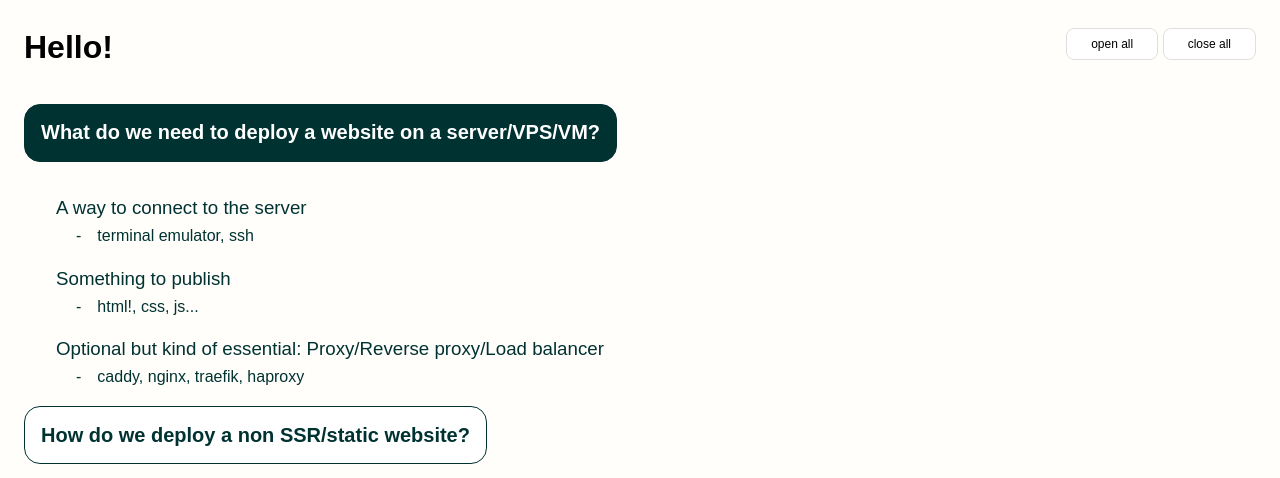
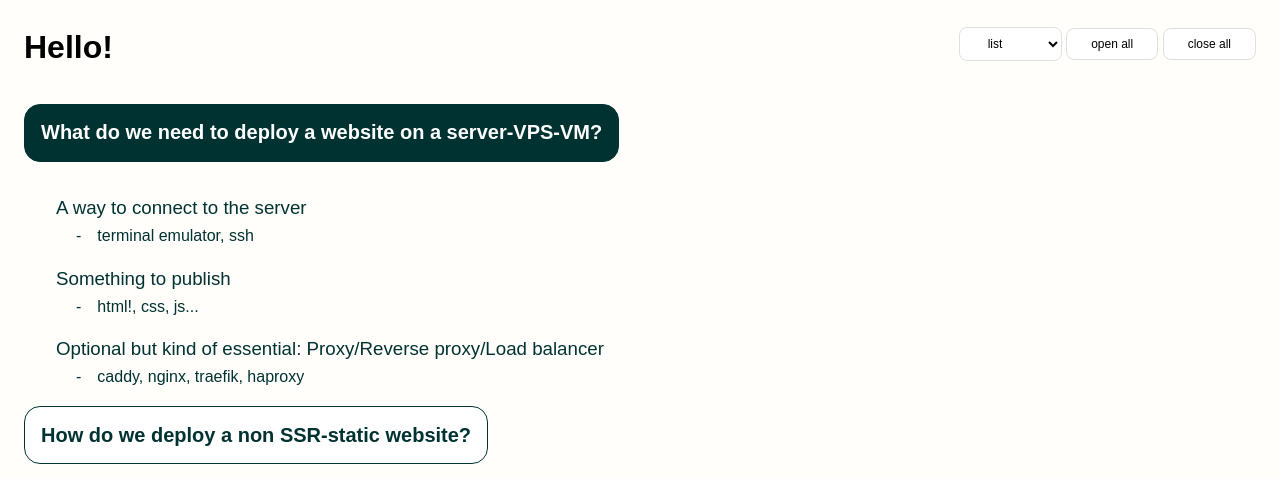
Before and after one commit to artgpz/deploy-vm, a SvelteKit app: page / in a window 1280 px wide. Shown: the top 478 px of the page. Built offline with nearby package versions, Linux system fonts and the light colour scheme.

Commit message:
feat: page based navigation

```diff
--- a/src/lib/data/sections.ts
+++ b/src/lib/data/sections.ts
@@ -19,7 +19,7 @@ export type Section = {
 export const content: Section[] = [
 	{
 		id: 0,
-		title: 'What do we need to deploy a website on a server/VPS/VM?',
+		title: 'What do we need to deploy a website on a server-VPS-VM?',
 		open: true,
 		content: [
 			{
@@ -38,7 +38,7 @@ export const content: Section[] = [
 	},
 	{
 		id: 1,
-		title: 'How do we deploy a non SSR/static website?',
+		title: 'How do we deploy a non SSR-static website?',
 		open: false,
 		content: [
 			{
--- /dev/null
+++ b/src/lib/stores/store.ts
@@ -0,0 +1,4 @@
+import { content, type Section } from '$lib/data/sections'
+import { writable } from 'svelte/store'
+
+export const contentStore = writable<Section[]>(content)
--- a/src/lib/ui/section.svelte
+++ b/src/lib/ui/section.svelte
@@ -3,9 +3,11 @@
 	import { slide } from 'svelte/transition'
 	export let data: Section
 	export let index: number | undefined = undefined
+	export let hide_title = false
 </script>
 
 <div class="section" id={`section-${index}`}>
+	{#if !hide_title}
 		<button
 			on:click={() => {
 				data.open = !data.open
@@ -17,8 +19,9 @@
 				<h3>{data.subtitle}</h3>
 			{/if}
 		</button>
+	{/if}
 
-	{#if data.open}
+	{#if data.open || hide_title}
 		<div class="content" transition:slide>
 			<slot />
 		</div>
--- /dev/null
+++ b/src/lib/utils/data.ts
@@ -0,0 +1,2 @@
+export const sluggy = (v: string) =>
+	v.toLowerCase().replaceAll(' ', '-').replaceAll('?', '').replaceAll('(', '').replaceAll(')', '')
--- a/src/routes/+layout.svelte
+++ b/src/routes/+layout.svelte
@@ -1,3 +1,107 @@
-<div class="main" style:--theme-colour-text="#003232">
+<script lang="ts">
+	import { goto } from '$app/navigation'
+	import { page } from '$app/stores'
+	import { content } from '$lib/data/sections'
+	import { contentStore } from '$lib/stores/store'
+	import { sluggy } from '$lib/utils/data'
+	$: index = $contentStore.findIndex(
+		(c) => $page.params.title && sluggy(c.title) === $page.params.title
+	)
+	let mode: 'list' | 'pages' = 'list'
+	$: title = $page.params.title
+		? $contentStore.filter((c) => $page.params.title && sluggy(c.title) === $page.params.title)[0]
+				.title
+		: 'Hello!'
+</script>
+
+<main class="main" style:--theme-colour-text="#003232">
+	<div class="header">
+		<h1>{title}</h1>
+		<div class="buttons">
+			<select
+				name=""
+				id=""
+				bind:value={mode}
+				on:change={(e) => {
+					if (e.currentTarget.value === 'list') {
+						goto('/')
+					}
+					if (e.currentTarget.value === 'pages') {
+						goto(sluggy(content[0].title))
+					}
+				}}
+			>
+				<option value="list">list</option>
+				<option value="pages">pages</option>
+			</select>
+			{#if mode === 'list'}
+				<button
+					on:click={() => {
+						$contentStore = $contentStore.map((s) => ({ ...s, open: true }))
+					}}>open all</button
+				>
+				<button
+					on:click={() => {
+						$contentStore = $contentStore.map((s) => ({ ...s, open: false }))
+					}}>close all</button
+				>
+			{/if}
+			{#if mode === 'pages'}
+				{#if index > 0}
+					<button
+						on:click={() => {
+							goto(sluggy(content[index - 1].title))
+						}}>previous</button
+					>
+				{/if}
+				{#if index < content.length - 1}
+					<button
+						on:click={() => {
+							goto(sluggy(content[index + 1].title))
+						}}>next</button
+					>
+				{/if}
+			{/if}
+		</div>
+	</div>
+
 	<slot />
-</div>
+</main>
+
+<style>
+	main {
+		font-family: sans-serif;
+	}
+	.buttons {
+		margin: 0 0 0.5rem 0;
+	}
+	button {
+		font-size: 0.75rem;
+		border-radius: 0.5rem;
+		padding: 0.5rem 1.5rem;
+		background-color: white;
+		border: 1px solid #dfdfdf;
+		cursor: pointer;
+	}
+	button:hover {
+		border: 1px solid black;
+	}
+	.header {
+		display: flex;
+		justify-content: space-between;
+		align-items: center;
+		margin-bottom: 1rem;
+		padding: 0 1rem;
+	}
+	select {
+		font-size: 0.75rem;
+		border-radius: 0.5rem;
+		padding: 0.5rem 1.5rem;
+		background-color: white;
+		border: 1px solid #dfdfdf;
+		cursor: pointer;
+	}
+	select:hover {
+		border: 1px solid black;
+	}
+</style>
--- a/src/routes/+page.svelte
+++ b/src/routes/+page.svelte
@@ -1,20 +1,21 @@
 <script lang="ts">
-	import { content } from '$lib/data/sections';
-	import Content from '$lib/ui/content.svelte';
-	import Section from '$lib/ui/section.svelte';
-	let data = content;
-	$: percent_1 = data.reduce((acc, el) => {
+	import { content } from '$lib/data/sections'
+	import { contentStore } from '$lib/stores/store'
+	import Content from '$lib/ui/content.svelte'
+	import Section from '$lib/ui/section.svelte'
+	let data = content
+	$: percent_1 = $contentStore.reduce((acc, el) => {
 		if (el.open) {
-			acc++;
+			acc++
 		}
-		return acc;
-	}, 0);
-	$: percent_2 = data.reduce((acc, el) => {
+		return acc
+	}, 0)
+	$: percent_2 = $contentStore.reduce((acc, el) => {
 		if (el.open) {
-			acc++;
+			acc++
 		}
-		return acc;
-	}, 0);
+		return acc
+	}, 0)
 </script>
 
 <div
@@ -24,24 +25,8 @@
 	style:--percent-2={`${100 - (percent_2 * 100) / 2 / data.length}%`}
 ></div>
 <div id="page">
-	<div class="header">
-		<h1>Hello!</h1>
-		<div class="buttons">
-			<button
-				on:click={() => {
-					data = data.map((s) => ({ ...s, open: true }));
-				}}>open all</button
-			>
-			<button
-				on:click={() => {
-					data = data.map((s) => ({ ...s, open: false }));
-				}}>close all</button
-			>
-		</div>
-	</div>
-	<!-- <p>It is: {time}</p> -->
 	<div class="sections">
-		{#each data as section, i (section.id)}
+		{#each $contentStore as section, i (section.id)}
 			<Section index={i} bind:data={section}>
 				{#each section.content as text, j}
 					<Content index={j} data={text}></Content>
@@ -70,30 +55,11 @@
 		font-family: sans-serif;
 		padding: 0rem 1rem;
 	}
-	.header {
-		display: flex;
-		justify-content: space-between;
-		align-items: center;
-		margin-bottom: 1rem;
-	}
+
 	.sections {
 		display: flex;
 		flex-direction: column;
 		justify-content: flex-start;
 		gap: 1rem;
 	}
-	.buttons {
-		margin: 0 0 0.5rem 0;
-	}
-	button {
-		font-size: 0.75rem;
-		border-radius: 0.5rem;
-		padding: 0.5rem 1.5rem;
-		background-color: white;
-		border: 1px solid #dfdfdf;
-		cursor: pointer;
-	}
-	button:hover {
-		border: 1px solid black;
-	}
 </style>
--- /dev/null
+++ b/src/routes/[title]/+page.svelte
@@ -0,0 +1,26 @@
+<script lang="ts">
+	import { page } from '$app/stores'
+	import { content } from '$lib/data/sections'
+	import Content from '$lib/ui/content.svelte'
+	import Section from '$lib/ui/section.svelte'
+	import { sluggy } from '$lib/utils/data'
+	$: index = content.findIndex((c) => sluggy(c.title) === $page.params.title)
+	$: data = content[index]
+</script>
+
+<div id="page">
+	<div class="sections">
+		<Section hide_title bind:data>
+			{#each data.content as text, j}
+				<Content index={j} data={text}></Content>
+			{/each}
+		</Section>
+	</div>
+</div>
+
+<style>
+	#page {
+		font-family: sans-serif;
+		padding: 0rem 1rem;
+	}
+</style>
```
Lines whose indentation alone changed are shown as unchanged.
